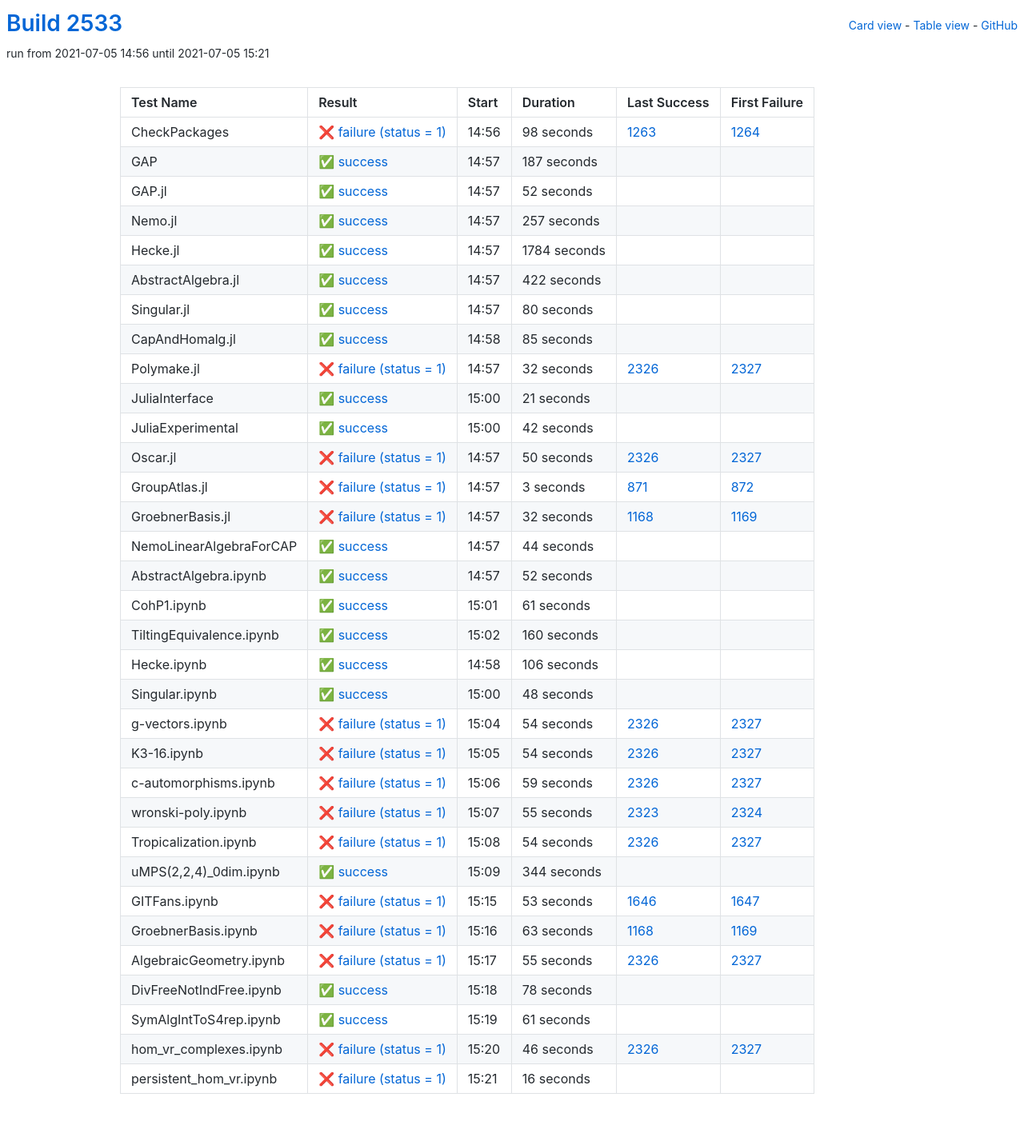
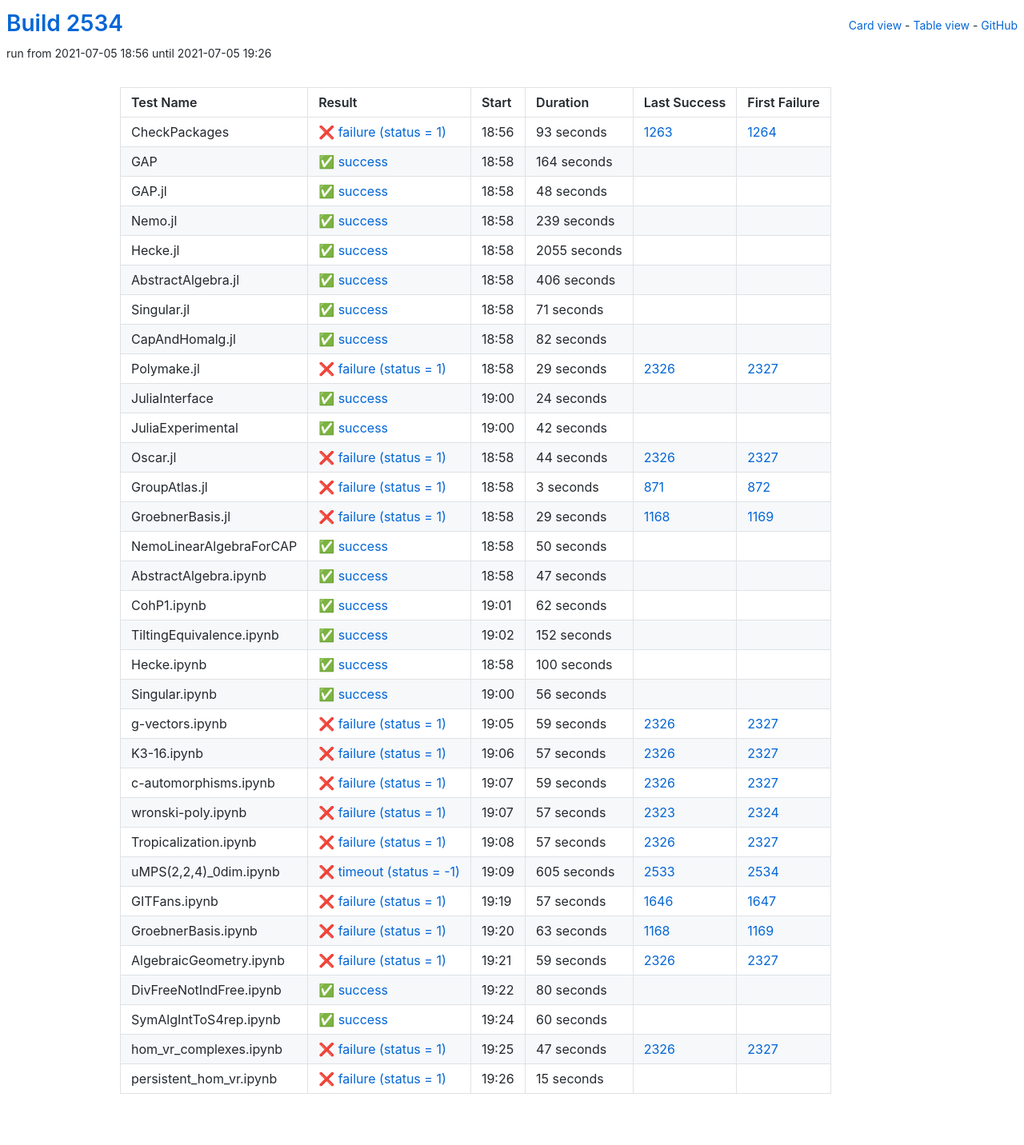
Before and after one commit to oscar-system/oscar-ci-status-stable, a Jekyll site: the page built from table.html, in a window 1280 px wide. Shown: the whole page at 80% size. Built offline with Jekyll 4.4.1, drawn with Linux system fonts in a browser that asks for light colours.

Commit message:
Build #2534

```diff
--- a/_data/ci.yml
+++ b/_data/ci.yml
@@ -1,6 +1,6 @@
 ---
-build: 2533
-build_url: https://oscarci.mathematik.uni-kl.de/job/oscar-stable/2533/
+build: 2534
+build_url: https://oscarci.mathematik.uni-kl.de/job/oscar-stable/2534/
 job: oscar-stable
 organization: oscar-system
 repo: oscar-ci-status-stable
@@ -8,128 +8,128 @@ repourl: https://github.com/oscar-system/oscar-ci-status-stable
 tests:
 - name: CheckPackages
   id: checkpackages
-  log: https://oscarci.mathematik.uni-kl.de/job/oscar-stable/2533/artifact/logs/build-2533/CheckPackages.log
-  start: 2021-07-05 14:56
+  log: https://oscarci.mathematik.uni-kl.de/job/oscar-stable/2534/artifact/logs/build-2534/CheckPackages.log
+  start: 2021-07-05 18:56
   success: false
   exitcode: 1
   status: failure
-  duration: 98
+  duration: 93
   last_success: 1263
   last_success_url: https://oscarci.mathematik.uni-kl.de/job/oscar-stable/1263/
   first_failure: 1264
   first_failure_url: https://oscarci.mathematik.uni-kl.de/job/oscar-stable/1264/
 - name: GAP
   id: gap
-  log: https://oscarci.mathematik.uni-kl.de/job/oscar-stable/2533/artifact/logs/build-2533/GAP.log
-  start: 2021-07-05 14:57
+  log: https://oscarci.mathematik.uni-kl.de/job/oscar-stable/2534/artifact/logs/build-2534/GAP.log
+  start: 2021-07-05 18:58
   success: true
   exitcode: 0
   status: success
-  duration: 187
+  duration: 164
   last_success: false
   last_success_url:
   first_failure: false
   first_failure_url:
 - name: GAP.jl
   id: gap-jl
-  log: https://oscarci.mathematik.uni-kl.de/job/oscar-stable/2533/artifact/logs/build-2533/GAP.jl.log
-  start: 2021-07-05 14:57
+  log: https://oscarci.mathematik.uni-kl.de/job/oscar-stable/2534/artifact/logs/build-2534/GAP.jl.log
+  start: 2021-07-05 18:58
   success: true
   exitcode: 0
   status: success
-  duration: 52
+  duration: 48
   last_success: false
   last_success_url:
   first_failure: false
   first_failure_url:
 - name: Nemo.jl
   id: nemo-jl
-  log: https://oscarci.mathematik.uni-kl.de/job/oscar-stable/2533/artifact/logs/build-2533/Nemo.jl.log
-  start: 2021-07-05 14:57
+  log: https://oscarci.mathematik.uni-kl.de/job/oscar-stable/2534/artifact/logs/build-2534/Nemo.jl.log
+  start: 2021-07-05 18:58
   success: true
   exitcode: 0
   status: success
-  duration: 257
+  duration: 239
   last_success: false
   last_success_url:
   first_failure: false
   first_failure_url:
 - name: Hecke.jl
   id: hecke-jl
-  log: https://oscarci.mathematik.uni-kl.de/job/oscar-stable/2533/artifact/logs/build-2533/Hecke.jl.log
-  start: 2021-07-05 14:57
+  log: https://oscarci.mathematik.uni-kl.de/job/oscar-stable/2534/artifact/logs/build-2534/Hecke.jl.log
+  start: 2021-07-05 18:58
   success: true
   exitcode: 0
   status: success
-  duration: 1784
+  duration: 2055
   last_success: false
   last_success_url:
   first_failure: false
   first_failure_url:
 - name: AbstractAlgebra.jl
   id: abstractalgebra-jl
-  log: https://oscarci.mathematik.uni-kl.de/job/oscar-stable/2533/artifact/logs/build-2533/AbstractAlgebra.jl.log
-  start: 2021-07-05 14:57
+  log: https://oscarci.mathematik.uni-kl.de/job/oscar-stable/2534/artifact/logs/build-2534/AbstractAlgebra.jl.log
+  start: 2021-07-05 18:58
   success: true
   exitcode: 0
   status: success
-  duration: 422
+  duration: 406
   last_success: false
   last_success_url:
   first_failure: false
   first_failure_url:
 - name: Singular.jl
   id: singular-jl
-  log: https://oscarci.mathematik.uni-kl.de/job/oscar-stable/2533/artifact/logs/build-2533/Singular.jl.log
-  start: 2021-07-05 14:57
+  log: https://oscarci.mathematik.uni-kl.de/job/oscar-stable/2534/artifact/logs/build-2534/Singular.jl.log
+  start: 2021-07-05 18:58
   success: true
   exitcode: 0
   status: success
-  duration: 80
+  duration: 71
   last_success: false
   last_success_url:
   first_failure: false
   first_failure_url:
 - name: CapAndHomalg.jl
   id: capandhomalg-jl
-  log: https://oscarci.mathematik.uni-kl.de/job/oscar-stable/2533/artifact/logs/build-2533/CapAndHomalg.jl.log
-  start: 2021-07-05 14:58
+  log: https://oscarci.mathematik.uni-kl.de/job/oscar-stable/2534/artifact/logs/build-2534/CapAndHomalg.jl.log
+  start: 2021-07-05 18:58
   success: true
   exitcode: 0
   status: success
-  duration: 85
+  duration: 82
   last_success: false
   last_success_url:
   first_failure: false
   first_failure_url:
 - name: Polymake.jl
   id: polymake-jl
-  log: https://oscarci.mathematik.uni-kl.de/job/oscar-stable/2533/artifact/logs/build-2533/Polymake.jl.log
-  start: 2021-07-05 14:57
+  log: https://oscarci.mathematik.uni-kl.de/job/oscar-stable/2534/artifact/logs/build-2534/Polymake.jl.log
+  start: 2021-07-05 18:58
   success: false
   exitcode: 1
   status: failure
-  duration: 32
+  duration: 29
   last_success: 2326
   last_success_url: https://oscarci.mathematik.uni-kl.de/job/oscar-stable/2326/
   first_failure: 2327
   first_failure_url: https://oscarci.mathematik.uni-kl.de/job/oscar-stable/2327/
 - name: JuliaInterface
   id: juliainterface
-  log: https://oscarci.mathematik.uni-kl.de/job/oscar-stable/2533/artifact/logs/build-2533/JuliaInterface.log
-  start: 2021-07-05 15:00
+  log: https://oscarci.mathematik.uni-kl.de/job/oscar-stable/2534/artifact/logs/build-2534/JuliaInterface.log
+  start: 2021-07-05 19:00
   success: true
   exitcode: 0
   status: success
-  duration: 21
+  duration: 24
   last_success: false
   last_success_url:
   first_failure: false
   first_failure_url:
 - name: JuliaExperimental
   id: juliaexperimental
-  log: https://oscarci.mathematik.uni-kl.de/job/oscar-stable/2533/artifact/logs/build-2533/JuliaExperimental.log
-  start: 2021-07-05 15:00
+  log: https://oscarci.mathematik.uni-kl.de/job/oscar-stable/2534/artifact/logs/build-2534/JuliaExperimental.log
+  start: 2021-07-05 19:00
   success: true
   exitcode: 0
   status: success
@@ -140,20 +140,20 @@ tests:
   first_failure_url:
 - name: Oscar.jl
   id: oscar-jl
-  log: https://oscarci.mathematik.uni-kl.de/job/oscar-stable/2533/artifact/logs/build-2533/Oscar.jl.log
-  start: 2021-07-05 14:57
+  log: https://oscarci.mathematik.uni-kl.de/job/oscar-stable/2534/artifact/logs/build-2534/Oscar.jl.log
+  start: 2021-07-05 18:58
   success: false
   exitcode: 1
   status: failure
-  duration: 50
+  duration: 44
   last_success: 2326
   last_success_url: https://oscarci.mathematik.uni-kl.de/job/oscar-stable/2326/
   first_failure: 2327
   first_failure_url: https://oscarci.mathematik.uni-kl.de/job/oscar-stable/2327/
 - name: GroupAtlas.jl
   id: groupatlas-jl
-  log: https://oscarci.mathematik.uni-kl.de/job/oscar-stable/2533/artifact/logs/build-2533/GroupAtlas.jl.log
-  start: 2021-07-05 14:57
+  log: https://oscarci.mathematik.uni-kl.de/job/oscar-stable/2534/artifact/logs/build-2534/GroupAtlas.jl.log
+  start: 2021-07-05 18:58
   success: false
   exitcode: 1
   status: failure
@@ -164,116 +164,116 @@ tests:
   first_failure_url: https://oscarci.mathematik.uni-kl.de/job/oscar-stable/872/
 - name: GroebnerBasis.jl
   id: groebnerbasis-jl
-  log: https://oscarci.mathematik.uni-kl.de/job/oscar-stable/2533/artifact/logs/build-2533/GroebnerBasis.jl.log
-  start: 2021-07-05 14:57
+  log: https://oscarci.mathematik.uni-kl.de/job/oscar-stable/2534/artifact/logs/build-2534/GroebnerBasis.jl.log
+  start: 2021-07-05 18:58
   success: false
   exitcode: 1
   status: failure
-  duration: 32
+  duration: 29
   last_success: 1168
   last_success_url: https://oscarci.mathematik.uni-kl.de/job/oscar-stable/1168/
   first_failure: 1169
   first_failure_url: https://oscarci.mathematik.uni-kl.de/job/oscar-stable/1169/
 - name: NemoLinearAlgebraForCAP
   id: nemolinearalgebraforcap
-  log: https://oscarci.mathematik.uni-kl.de/job/oscar-stable/2533/artifact/logs/build-2533/NemoLinearAlgebraForCAP.log
-  start: 2021-07-05 14:57
+  log: https://oscarci.mathematik.uni-kl.de/job/oscar-stable/2534/artifact/logs/build-2534/NemoLinearAlgebraForCAP.log
+  start: 2021-07-05 18:58
   success: true
   exitcode: 0
   status: success
-  duration: 44
+  duration: 50
   last_success: false
   last_success_url:
   first_failure: false
   first_failure_url:
 - name: AbstractAlgebra.ipynb
   id: abstractalgebra-ipynb
-  log: https://oscarci.mathematik.uni-kl.de/job/oscar-stable/2533/artifact/logs/build-2533/AbstractAlgebra.ipynb.log
-  start: 2021-07-05 14:57
+  log: https://oscarci.mathematik.uni-kl.de/job/oscar-stable/2534/artifact/logs/build-2534/AbstractAlgebra.ipynb.log
+  start: 2021-07-05 18:58
   success: true
   exitcode: 0
   status: success
-  duration: 52
+  duration: 47
   last_success: false
   last_success_url:
   first_failure: false
   first_failure_url:
 - name: CohP1.ipynb
   id: cohp1-ipynb
-  log: https://oscarci.mathematik.uni-kl.de/job/oscar-stable/2533/artifact/logs/build-2533/CohP1.ipynb.log
-  start: 2021-07-05 15:01
+  log: https://oscarci.mathematik.uni-kl.de/job/oscar-stable/2534/artifact/logs/build-2534/CohP1.ipynb.log
+  start: 2021-07-05 19:01
   success: true
   exitcode: 0
   status: success
-  duration: 61
+  duration: 62
   last_success: false
   last_success_url:
   first_failure: false
   first_failure_url:
 - name: TiltingEquivalence.ipynb
   id: tiltingequivalence-ipynb
-  log: https://oscarci.mathematik.uni-kl.de/job/oscar-stable/2533/artifact/logs/build-2533/TiltingEquivalence.ipynb.log
-  start: 2021-07-05 15:02
+  log: https://oscarci.mathematik.uni-kl.de/job/oscar-stable/2534/artifact/logs/build-2534/TiltingEquivalence.ipynb.log
+  start: 2021-07-05 19:02
   success: true
   exitcode: 0
   status: success
-  duration: 160
+  duration: 152
   last_success: false
   last_success_url:
   first_failure: false
   first_failure_url:
 - name: Hecke.ipynb
   id: hecke-ipynb
-  log: https://oscarci.mathematik.uni-kl.de/job/oscar-stable/2533/artifact/logs/build-2533/Hecke.ipynb.log
-  start: 2021-07-05 14:58
+  log: https://oscarci.mathematik.uni-kl.de/job/oscar-stable/2534/artifact/logs/build-2534/Hecke.ipynb.log
+  start: 2021-07-05 18:58
   success: true
   exitcode: 0
   status: success
-  duration: 106
+  duration: 100
   last_success: false
   last_success_url:
   first_failure: false
   first_failure_url:
 - name: Singular.ipynb
   id: singular-ipynb
-  log: https://oscarci.mathematik.uni-kl.de/job/oscar-stable/2533/artifact/logs/build-2533/Singular.ipynb.log
-  start: 2021-07-05 15:00
+  log: https://oscarci.mathematik.uni-kl.de/job/oscar-stable/2534/artifact/logs/build-2534/Singular.ipynb.log
+  start: 2021-07-05 19:00
   success: true
   exitcode: 0
   status: success
-  duration: 48
+  duration: 56
   last_success: false
   last_success_url:
   first_failure: false
   first_failure_url:
 - name: g-vectors.ipynb
   id: g-vectors-ipynb
-  log: https://oscarci.mathematik.uni-kl.de/job/oscar-stable/2533/artifact/logs/build-2533/g-vectors.ipynb.log
-  start: 2021-07-05 15:04
+  log: https://oscarci.mathematik.uni-kl.de/job/oscar-stable/2534/artifact/logs/build-2534/g-vectors.ipynb.log
+  start: 2021-07-05 19:05
   success: false
   exitcode: 1
   status: failure
-  duration: 54
+  duration: 59
   last_success: 2326
   last_success_url: https://oscarci.mathematik.uni-kl.de/job/oscar-stable/2326/
   first_failure: 2327
   first_failure_url: https://oscarci.mathematik.uni-kl.de/job/oscar-stable/2327/
 - name: K3-16.ipynb
   id: k3-16-ipynb
-  log: https://oscarci.mathematik.uni-kl.de/job/oscar-stable/2533/artifact/logs/build-2533/K3-16.ipynb.log
-  start: 2021-07-05 15:05
+  log: https://oscarci.mathematik.uni-kl.de/job/oscar-stable/2534/artifact/logs/build-2534/K3-16.ipynb.log
+  start: 2021-07-05 19:06
   success: false
   exitcode: 1
   status: failure
-  duration: 54
+  duration: 57
   last_success: 2326
   last_success_url: https://oscarci.mathematik.uni-kl.de/job/oscar-stable/2326/
   first_failure: 2327
   first_failure_url: https://oscarci.mathematik.uni-kl.de/job/oscar-stable/2327/
 - name: c-automorphisms.ipynb
   id: c-automorphisms-ipynb
-  log: https://oscarci.mathematik.uni-kl.de/job/oscar-stable/2533/artifact/logs/build-2533/c-automorphisms.ipynb.log
-  start: 2021-07-05 15:06
+  log: https://oscarci.mathematik.uni-kl.de/job/oscar-stable/2534/artifact/logs/build-2534/c-automorphisms.ipynb.log
+  start: 2021-07-05 19:07
   success: false
   exitcode: 1
   status: failure
@@ -284,56 +284,56 @@ tests:
   first_failure_url: https://oscarci.mathematik.uni-kl.de/job/oscar-stable/2327/
 - name: wronski-poly.ipynb
   id: wronski-poly-ipynb
-  log: https://oscarci.mathematik.uni-kl.de/job/oscar-stable/2533/artifact/logs/build-2533/wronski-poly.ipynb.log
-  start: 2021-07-05 15:07
+  log: https://oscarci.mathematik.uni-kl.de/job/oscar-stable/2534/artifact/logs/build-2534/wronski-poly.ipynb.log
+  start: 2021-07-05 19:07
   success: false
   exitcode: 1
   status: failure
-  duration: 55
+  duration: 57
   last_success: 2323
   last_success_url: https://oscarci.mathematik.uni-kl.de/job/oscar-stable/2323/
   first_failure: 2324
   first_failure_url: https://oscarci.mathematik.uni-kl.de/job/oscar-stable/2324/
 - name: Tropicalization.ipynb
   id: tropicalization-ipynb
-  log: https://oscarci.mathematik.uni-kl.de/job/oscar-stable/2533/artifact/logs/build-2533/Tropicalization.ipynb.log
-  start: 2021-07-05 15:08
+  log: https://oscarci.mathematik.uni-kl.de/job/oscar-stable/2534/artifact/logs/build-2534/Tropicalization.ipynb.log
+  start: 2021-07-05 19:08
   success: false
   exitcode: 1
   status: failure
-  duration: 54
+  duration: 57
   last_success: 2326
   last_success_url: https://oscarci.mathematik.uni-kl.de/job/oscar-stable/2326/
   first_failure: 2327
   first_failure_url: https://oscarci.mathematik.uni-kl.de/job/oscar-stable/2327/
 - name: uMPS(2,2,4)_0dim.ipynb
   id: umps-2-2-4-0dim-ipynb
-  log: https://oscarci.mathematik.uni-kl.de/job/oscar-stable/2533/artifact/logs/build-2533/uMPS-2-2-4-_0dim.ipynb.log
-  start: 2021-07-05 15:09
-  success: true
-  exitcode: 0
-  status: success
-  duration: 344
-  last_success: false
-  last_success_url:
-  first_failure: false
-  first_failure_url:
+  log: https://oscarci.mathematik.uni-kl.de/job/oscar-stable/2534/artifact/logs/build-2534/uMPS-2-2-4-_0dim.ipynb.log
+  start: 2021-07-05 19:09
+  success: false
+  exitcode: -1
+  status: timeout
+  duration: 605
+  last_success: 2533
+  last_success_url: https://oscarci.mathematik.uni-kl.de/job/oscar-stable/2533/
+  first_failure: 2534
+  first_failure_url: https://oscarci.mathematik.uni-kl.de/job/oscar-stable/2534/
 - name: GITFans.ipynb
   id: gitfans-ipynb
-  log: https://oscarci.mathematik.uni-kl.de/job/oscar-stable/2533/artifact/logs/build-2533/GITFans.ipynb.log
-  start: 2021-07-05 15:15
+  log: https://oscarci.mathematik.uni-kl.de/job/oscar-stable/2534/artifact/logs/build-2534/GITFans.ipynb.log
+  start: 2021-07-05 19:19
   success: false
   exitcode: 1
   status: failure
-  duration: 53
+  duration: 57
   last_success: 1646
   last_success_url: https://oscarci.mathematik.uni-kl.de/job/oscar-stable/1646/
   first_failure: 1647
   first_failure_url: https://oscarci.mathematik.uni-kl.de/job/oscar-stable/1647/
 - name: GroebnerBasis.ipynb
   id: groebnerbasis-ipynb
-  log: https://oscarci.mathematik.uni-kl.de/job/oscar-stable/2533/artifact/logs/build-2533/GroebnerBasis.ipynb.log
-  start: 2021-07-05 15:16
+  log: https://oscarci.mathematik.uni-kl.de/job/oscar-stable/2534/artifact/logs/build-2534/GroebnerBasis.ipynb.log
+  start: 2021-07-05 19:20
   success: false
   exitcode: 1
   status: failure
@@ -344,60 +344,60 @@ tests:
   first_failure_url: https://oscarci.mathematik.uni-kl.de/job/oscar-stable/1169/
 - name: AlgebraicGeometry.ipynb
   id: algebraicgeometry-ipynb
-  log: https://oscarci.mathematik.uni-kl.de/job/oscar-stable/2533/artifact/logs/build-2533/AlgebraicGeometry.ipynb.log
-  start: 2021-07-05 15:17
+  log: https://oscarci.mathematik.uni-kl.de/job/oscar-stable/2534/artifact/logs/build-2534/AlgebraicGeometry.ipynb.log
+  start: 2021-07-05 19:21
   success: false
   exitcode: 1
   status: failure
-  duration: 55
+  duration: 59
   last_success: 2326
   last_success_url: https://oscarci.mathematik.uni-kl.de/job/oscar-stable/2326/
   first_failure: 2327
   first_failure_url: https://oscarci.mathematik.uni-kl.de/job/oscar-stable/2327/
 - name: DivFreeNotIndFree.ipynb
   id: divfreenotindfree-ipynb
-  log: https://oscarci.mathematik.uni-kl.de/job/oscar-stable/2533/artifact/logs/build-2533/DivFreeNotIndFree.ipynb.log
-  start: 2021-07-05 15:18
+  log: https://oscarci.mathematik.uni-kl.de/job/oscar-stable/2534/artifact/logs/build-2534/DivFreeNotIndFree.ipynb.log
+  start: 2021-07-05 19:22
   success: true
   exitcode: 0
   status: success
-  duration: 78
+  duration: 80
   last_success: false
   last_success_url:
   first_failure: false
   first_failure_url:
 - name: SymAlgIntToS4rep.ipynb
   id: symalginttos4rep-ipynb
-  log: https://oscarci.mathematik.uni-kl.de/job/oscar-stable/2533/artifact/logs/build-2533/SymAlgIntToS4rep.ipynb.log
-  start: 2021-07-05 15:19
+  log: https://oscarci.mathematik.uni-kl.de/job/oscar-stable/2534/artifact/logs/build-2534/SymAlgIntToS4rep.ipynb.log
+  start: 2021-07-05 19:24
   success: true
   exitcode: 0
   status: success
-  duration: 61
+  duration: 60
   last_success: false
   last_success_url:
   first_failure: false
   first_failure_url:
 - name: hom_vr_complexes.ipynb
   id: hom-vr-complexes-ipynb
-  log: https://oscarci.mathematik.uni-kl.de/job/oscar-stable/2533/artifact/logs/build-2533/hom_vr_complexes.ipynb.log
-  start: 2021-07-05 15:20
+  log: https://oscarci.mathematik.uni-kl.de/job/oscar-stable/2534/artifact/logs/build-2534/hom_vr_complexes.ipynb.log
+  start: 2021-07-05 19:25
   success: false
   exitcode: 1
   status: failure
-  duration: 46
+  duration: 47
   last_success: 2326
   last_success_url: https://oscarci.mathematik.uni-kl.de/job/oscar-stable/2326/
   first_failure: 2327
   first_failure_url: https://oscarci.mathematik.uni-kl.de/job/oscar-stable/2327/
 - name: persistent_hom_vr.ipynb
   id: persistent-hom-vr-ipynb
-  log: https://oscarci.mathematik.uni-kl.de/job/oscar-stable/2533/artifact/logs/build-2533/persistent_hom_vr.ipynb.log
-  start: 2021-07-05 15:21
+  log: https://oscarci.mathematik.uni-kl.de/job/oscar-stable/2534/artifact/logs/build-2534/persistent_hom_vr.ipynb.log
+  start: 2021-07-05 19:26
   success: false
   exitcode: 1
   status: failure
-  duration: 16
+  duration: 15
   last_success: false
   last_success_url:
   first_failure: false
```
Also changed, not shown: README.md.
